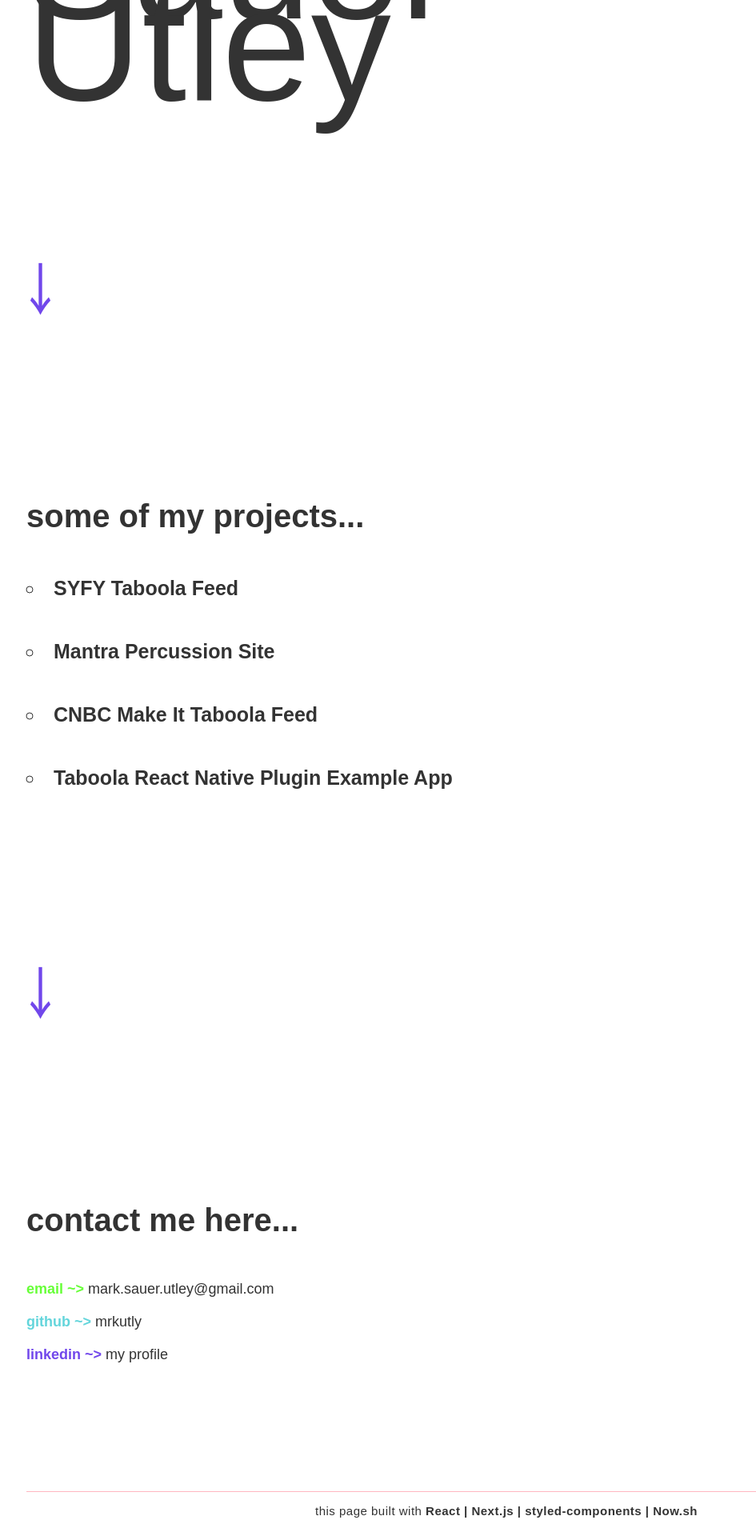
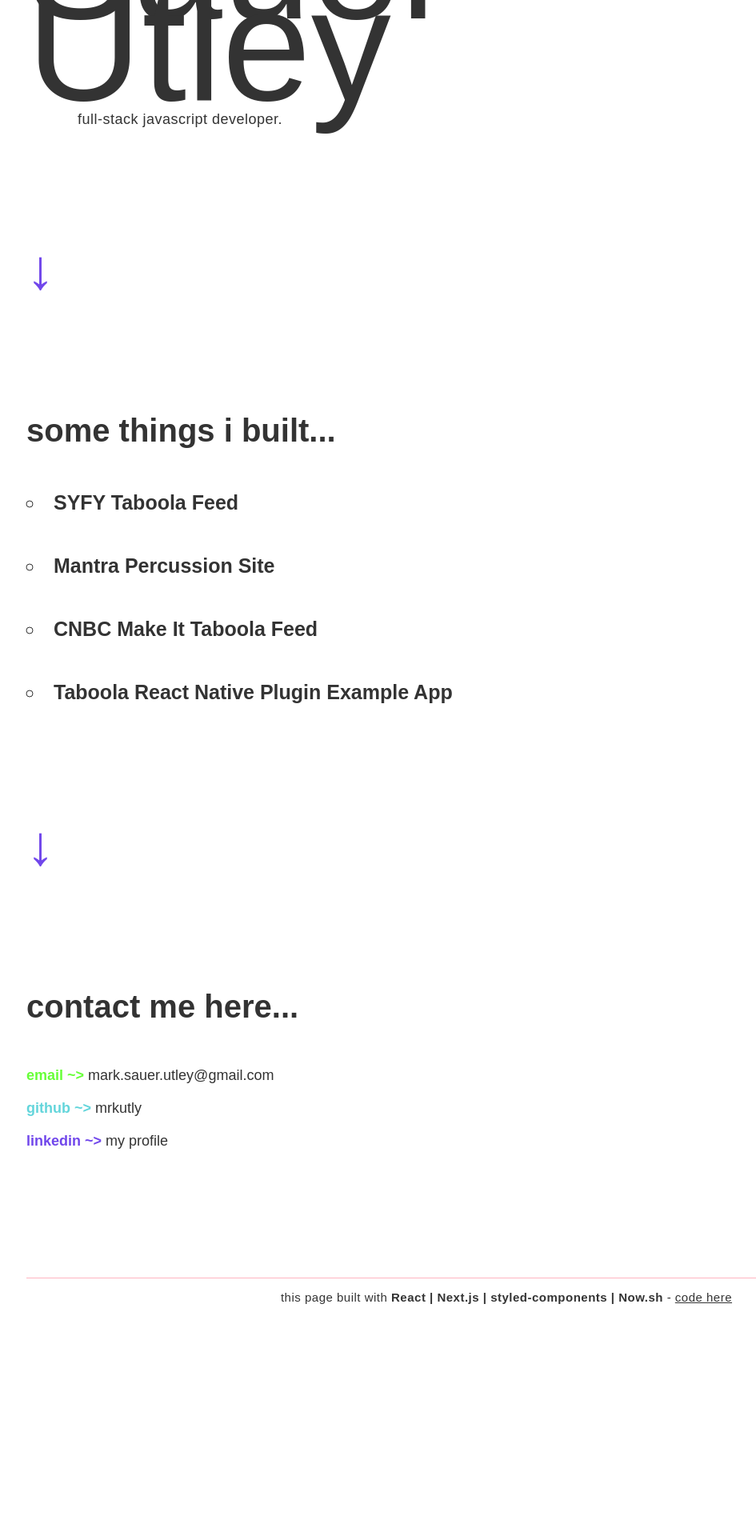
Before and after one commit to mrkutly/portfolio, a Next.js app: page / in a window 1280 px wide. Shown: the part 359-2279 px from the top of the page at 80% size, without its empty margins (7-952 px from the left). After the commit the page ends 2012 px from the top, so only its background shows below. Built offline with nearby package versions, Linux system fonts and the light colour scheme.

Commit message:
refine styles and add copy

```diff
--- a/components/About.js
+++ b/components/About.js
@@ -31,7 +31,7 @@ export default props => {
 
 	return (
 		<Container>
-			<h4>some of my projects...</h4>
+			<h4>some things i built...</h4>
 			{mappedProjects}
 			{activeProject && (
 				<ProjectModal closeModal={closeModal} project={activeProject} />
--- a/components/Footer.js
+++ b/components/Footer.js
@@ -14,15 +14,16 @@ const Bold = styled.span`
 `;
 
 const RepoLink = styled.a`
-	text-decoration: none;
+	text-decoration: underline;
 	color: ${Black};
 `;
 
 export default props => (
 	<Footer>
 		this page built with{" "}
+		<Bold>React | Next.js | styled-components | Now.sh</Bold> -{" "}
 		<RepoLink href="https://github.com/mrkutly/portfolio" target="_blank">
-			<Bold>React | Next.js | styled-components | Now.sh</Bold>
-		</RepoLink>
+			code here
+		</RepoLink>{" "}
 	</Footer>
 );
--- a/components/Layout.js
+++ b/components/Layout.js
@@ -8,9 +8,9 @@ const Layout = styled.div`
 	font-size: 10px;
 	font-family: Arial, Helvetica, sans-serif;
 
-	@media (max-width: 500px) {
+	@media (max-width: 1000px) {
 		margin-top: 30vh;
-		max-width: 480px;
+		max-width: 90vw;
 	}
 `;
 
--- a/components/Name.js
+++ b/components/Name.js
@@ -1,9 +1,26 @@
+import React from "react";
+import styled from "styled-components";
 import Color from "./styles/WithColor";
 import { LargeText } from "./styles/TextStyles";
 import { Purple } from "./styles/Colors";
 
+const SmallText = styled.div`
+	margin-top: 4vh;
+	margin-left: 5vw;
+	font-size: 1.8em;
+	letter-spacing: 0.5px;
+
+	@media (max-width: 1000px) {
+		margin-top: 6vh;
+		margin-left: 1vw;
+	}
+`;
+
 export default props => (
-	<LargeText>
-		Mark Sauer <Color color={Purple}>-</Color> Utley
-	</LargeText>
+	<React.Fragment>
+		<LargeText>
+			Mark Sauer <Color color={Purple}>-</Color> Utley
+		</LargeText>
+		<SmallText>full-stack javascript developer.</SmallText>
+	</React.Fragment>
 );
--- a/components/Project.js
+++ b/components/Project.js
@@ -13,7 +13,7 @@ export default class Project extends React.Component {
 
 	render() {
 		const { setActiveProject, project } = this.props;
-		const mobileLayout = this.state.width < 500;
+		const mobileLayout = this.state.width <= 1000;
 
 		return (
 			<>
--- a/components/ProjectModal.js
+++ b/components/ProjectModal.js
@@ -1,9 +1,8 @@
+import React from "react";
 import styled from "styled-components";
 import ScrollingImage from "./ScrollingImage";
 import { Purple, Green, Blue, Black } from "./styles/Colors";
 import { ModalTitle, Link, Text, Bold } from "./styles/TextStyles";
-
-// TODO: add escape keypress to close modal
 
 const Outer = styled.div`
 	width: 100vw;
@@ -79,24 +78,40 @@ function repoSwitch(repo) {
 	);
 }
 
-export default ({
+export default class ProjectModal extends React.Component {
+	handleClose = e => {
+		e.preventDefault();
+		this.props.closeModal();
+	};
+
+	handleOutsideClick = e => {
+		if (!e.target.className.includes("Outer")) return;
+		this.props.closeModal();
+	};
+
+	handleKeyDown = e => {
+		if (e.key === "Escape") {
+			this.props.closeModal();
+		}
+	};
+
+	componentDidMount() {
+		document.addEventListener("keydown", this.handleKeyDown);
+	}
+
+	componentWillUnmount() {
+		document.removeEventListener("keydown", this.handleKeyDown);
+	}
+
+	render() {
+		const {
 			project: { title, link, repo, description, tech, image },
 			closeModal,
-}) => {
-	const handleClose = e => {
-		e.preventDefault();
-		closeModal();
-	};
-
-	const handleOutsideClick = e => {
-		if (!e.target.className.includes("Outer")) return;
-		closeModal();
-	};
-
+		} = this.props;
 		return (
-		<Outer onClick={handleOutsideClick}>
+			<Outer onClick={this.handleOutsideClick}>
 				<Inner>
-				<CloseButton onClick={handleClose} href="">
+					<CloseButton onClick={this.handleClose} href="">
 						~~X~~
 					</CloseButton>
 					<Grid columns={image ? 2 : 1}>
@@ -139,4 +154,5 @@ export default ({
 				</Inner>
 			</Outer>
 		);
-};
+	}
+}
--- a/components/styles/Container.js
+++ b/components/styles/Container.js
@@ -6,7 +6,7 @@ export default styled.div`
 		font-size: 4em;
 	}
 
-	@media (max-width: 500px) {
+	@media (max-width: 1000px) {
 		margin-top: 30vh;
 	}
 `;
--- a/components/styles/Divider.js
+++ b/components/styles/Divider.js
@@ -1,10 +1,12 @@
 import styled from "styled-components";
+import { Purple } from "./Colors";
 
 const Divider = styled.div`
-	margin: 10vh auto;
+	margin: calc(10vh + 0.4em) auto 10vh auto;
 	font-size: 8em;
+	color: ${Purple};
 
-	@media (min-width: 501px) {
+	@media (min-width: 1001px) {
 		display: none;
 	}
 `;
--- a/components/styles/TextStyles.js
+++ b/components/styles/TextStyles.js
@@ -8,7 +8,7 @@ export const LargeText = styled.div`
 	margin-top: 20vh;
 	max-width: 700px;
 
-	@media (max-width: 500px) {
+	@media (max-width: 1000px) {
 		margin-top: 30vh;
 		max-width: 480px;
 		font-size: 10em;
@@ -18,19 +18,22 @@ export const LargeText = styled.div`
 `;
 
 export const ArrowStyles = styled.div`
-	font-family: WingDings;
+	font-family: WingDings, WebDings, Arial, Helvetica, sans-serif;
 	color: ${Purple};
 	font-size: 7em;
 	line-height: 0.51em;
-	margin: 30vh 0;
+	margin: 20vh 0;
 	max-width: 700px;
 	opacity: 1;
 	animation: ${flicker} 2.5s infinite cubic-bezier(0.63, 0.35, 0.64, 0.35);
 
+	@media (max-width: 1000px) {
+		max-width: 480px;
+		font-size: 5em;
+	}
+
 	@media (max-width: 500px) {
-		margin-top: 30vh;
-		max-width: 480px;
-		font-size: 10em;
+		margin: 15vh 0;
 	}
 `;
 
@@ -72,7 +75,7 @@ export const Link = styled.a`
 		color: ${props => props.hoverColor};
 	}
 
-	@media (max-width: 500px) {
+	@media (max-width: 1000px) {
 		border-bottom: 2px solid ${props => props.hoverColor};
 		border-top: 2px solid ${props => props.hoverColor};
 		padding: 0.5em 1em;
@@ -89,12 +92,6 @@ export const Link = styled.a`
 export const Text = styled.div`
 	font-size: 1.8em;
 	margin-top: 2.5vh;
-
-	@media (max-width: 500px) {
-		&:nth-last-of-type(1) {
-			margin-top: 4vh;
-		}
-	}
 `;
 
 export const Bold = styled.span`
--- a/pages/index.js
+++ b/pages/index.js
@@ -9,9 +9,9 @@ export default () => {
 	return (
 		<Layout>
 			<Name />
-			<ArrowStyles>&#xFFEC;</ArrowStyles>
+			<ArrowStyles>&#x2193;</ArrowStyles>
 			<About />
-			<ArrowStyles>&#xFFEC;</ArrowStyles>
+			<ArrowStyles>&#x2193;</ArrowStyles>
 			<Contact />
 			<Footer />
 		</Layout>
```
Also changed, not shown: 1 other file (tests, documents, lock files or other folders). Lines whose indentation alone changed are shown as unchanged.
